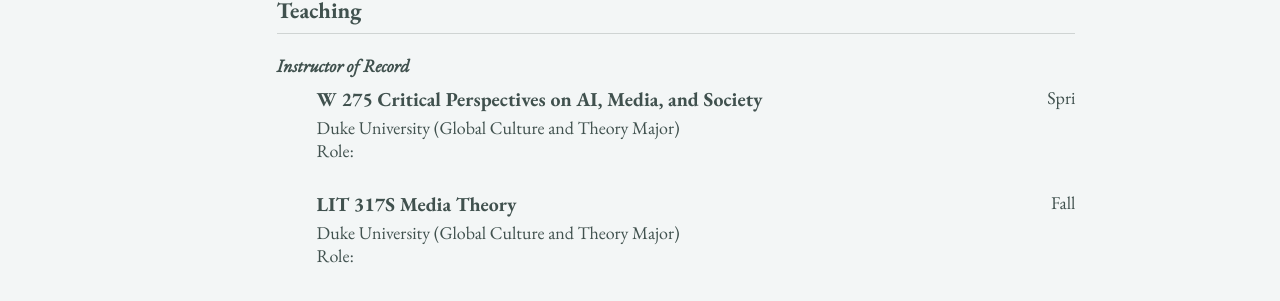
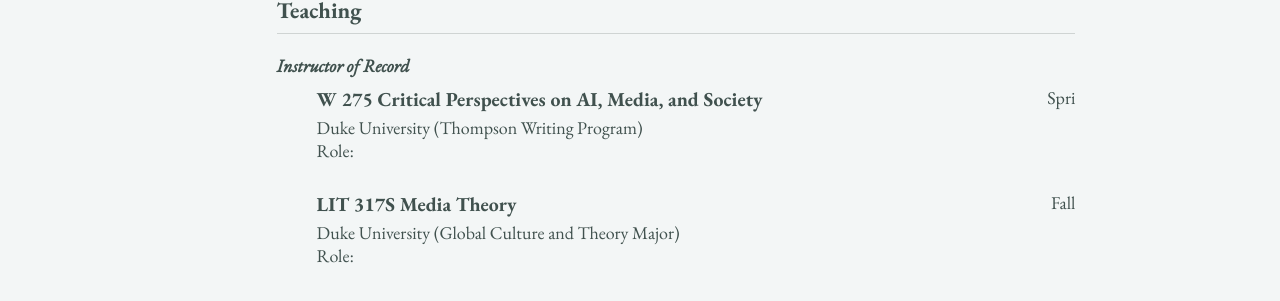
Before and after one commit to epujol90/epujol90.github.io, a Jekyll site: the page built from _pages/cv-json.md, in a window 1280 px wide and 900 px high, scrolled down 3818 px. Shown: the part 144-445 px from the top of the window. Built offline with Jekyll 4.4.1, drawn with Linux system fonts in a browser that asks for light colours; a script bundle is joined from its source files by our own code; library files that are not in the unit come from our copies.

Commit message:
Update cv.json

```diff
--- a/_data/cv.json
+++ b/_data/cv.json
@@ -227,7 +227,7 @@
   "teaching": [
     {
       "course": "W 275 Critical Perspectives on AI, Media, and Society",
-      "institution": "Duke University (Global Culture and Theory Major)",
+      "institution": "Duke University (Thompson Writing Program)",
       "date": "Spring 2025",
       "role": "",
       "description": "",
```
